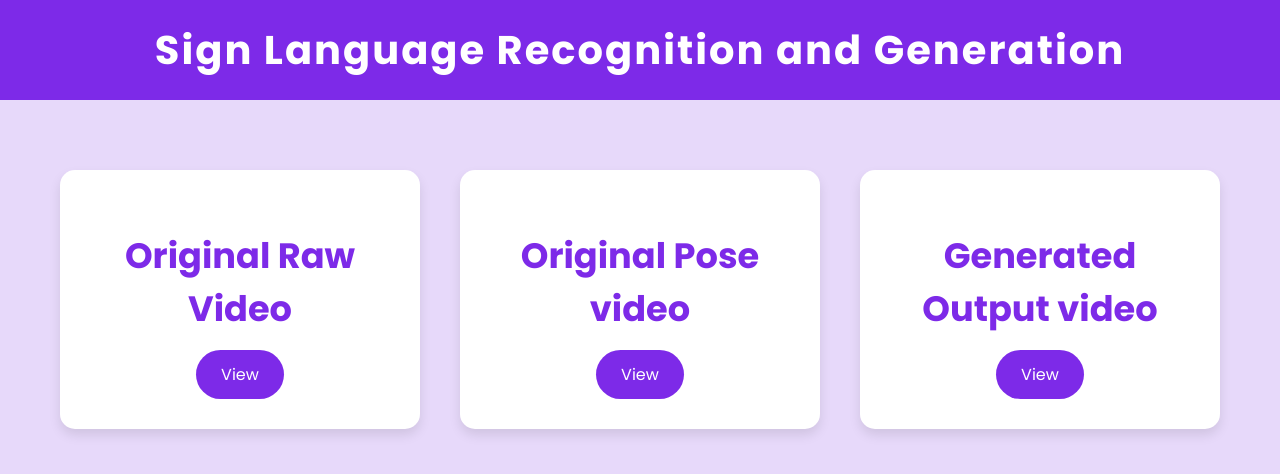
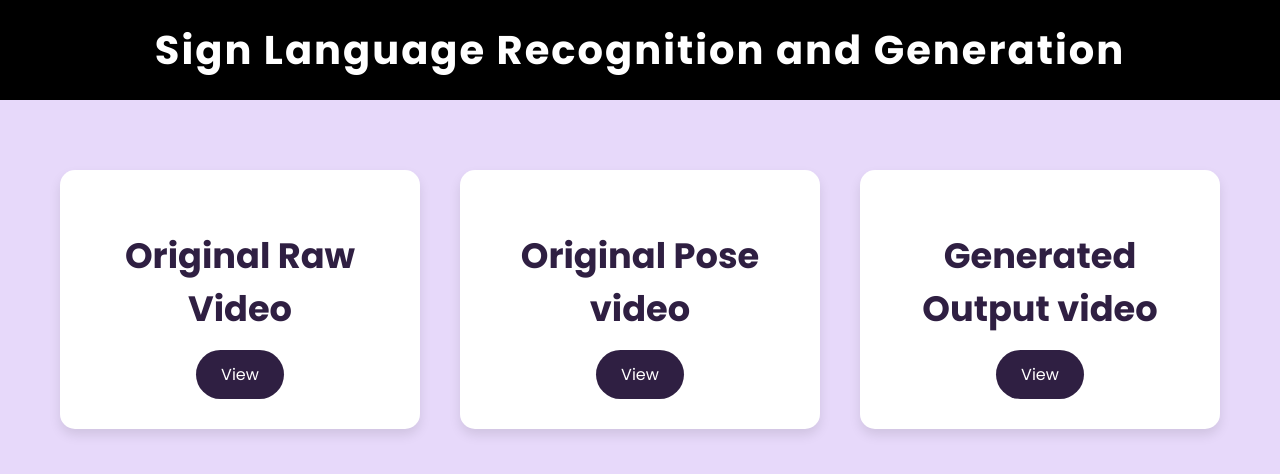
Before and after one commit to NithinRoyale/Sign-Language-Recognition-and-Generation, a plain HTML site: page index.html in a window 1280 px wide. Drawn offline with Linux system fonts and the light colour scheme.

Commit message:
version 2

```diff
--- a/style.css
+++ b/style.css
@@ -9,7 +9,7 @@ body {
 }
 
 header {
-    background-color: #7d2ae8;
+    background-color: #000000;
     padding: 20px 0;
     text-align: center;
 }
@@ -47,7 +47,7 @@ main {
 
 .project h2 {
     font-size: 2.2em;
-    color: #7d2ae8;
+    color: #2f1f42;
     margin-bottom: 15px;
 }
 
@@ -59,7 +59,7 @@ main {
 .project a {
     display: inline-block;
     color: #fff;
-    background-color: #7d2ae8;
+    background-color: #2f1f42;
     padding: 12px 25px;
     border-radius: 25px;
     text-decoration: none;
```
